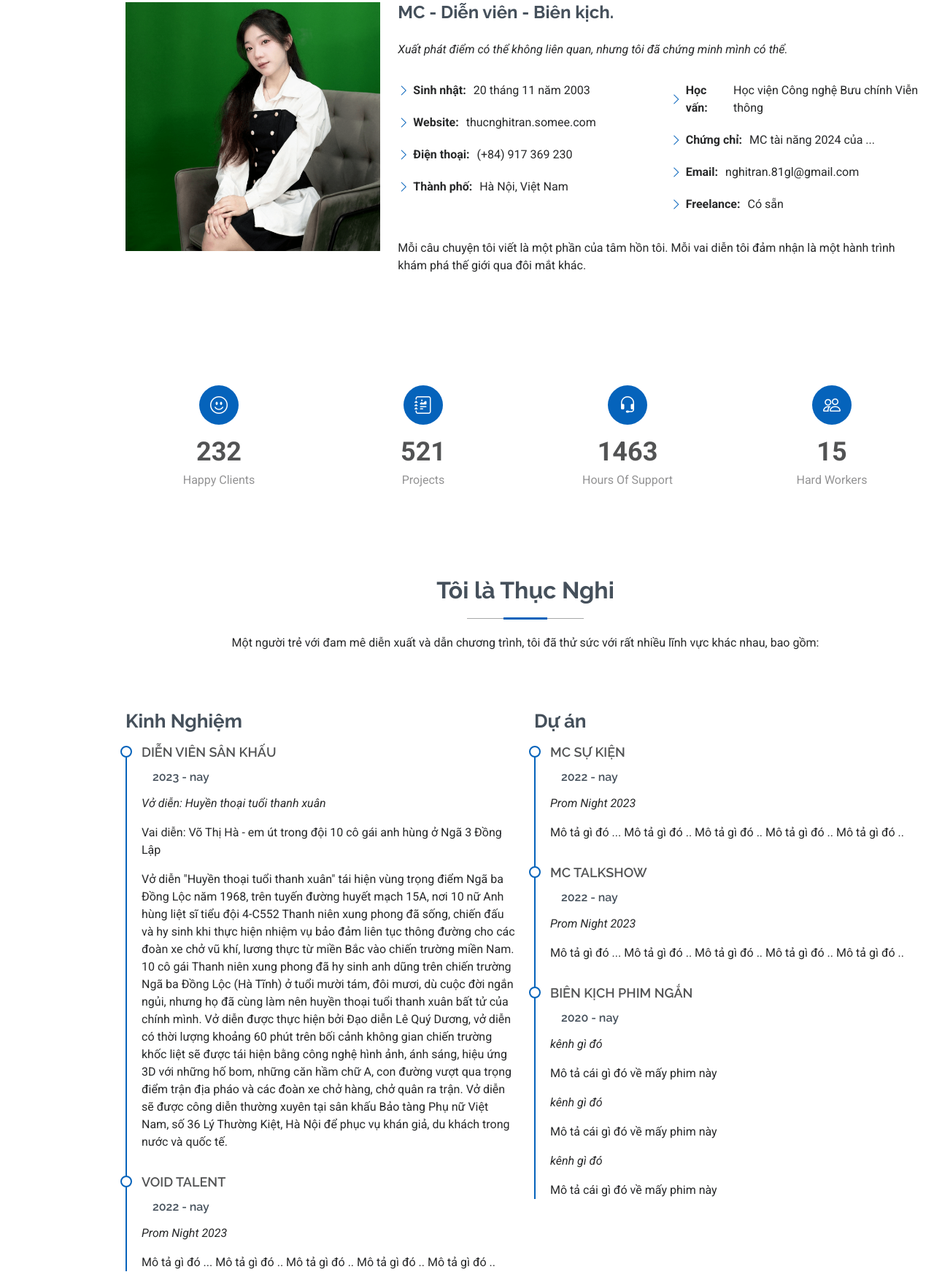
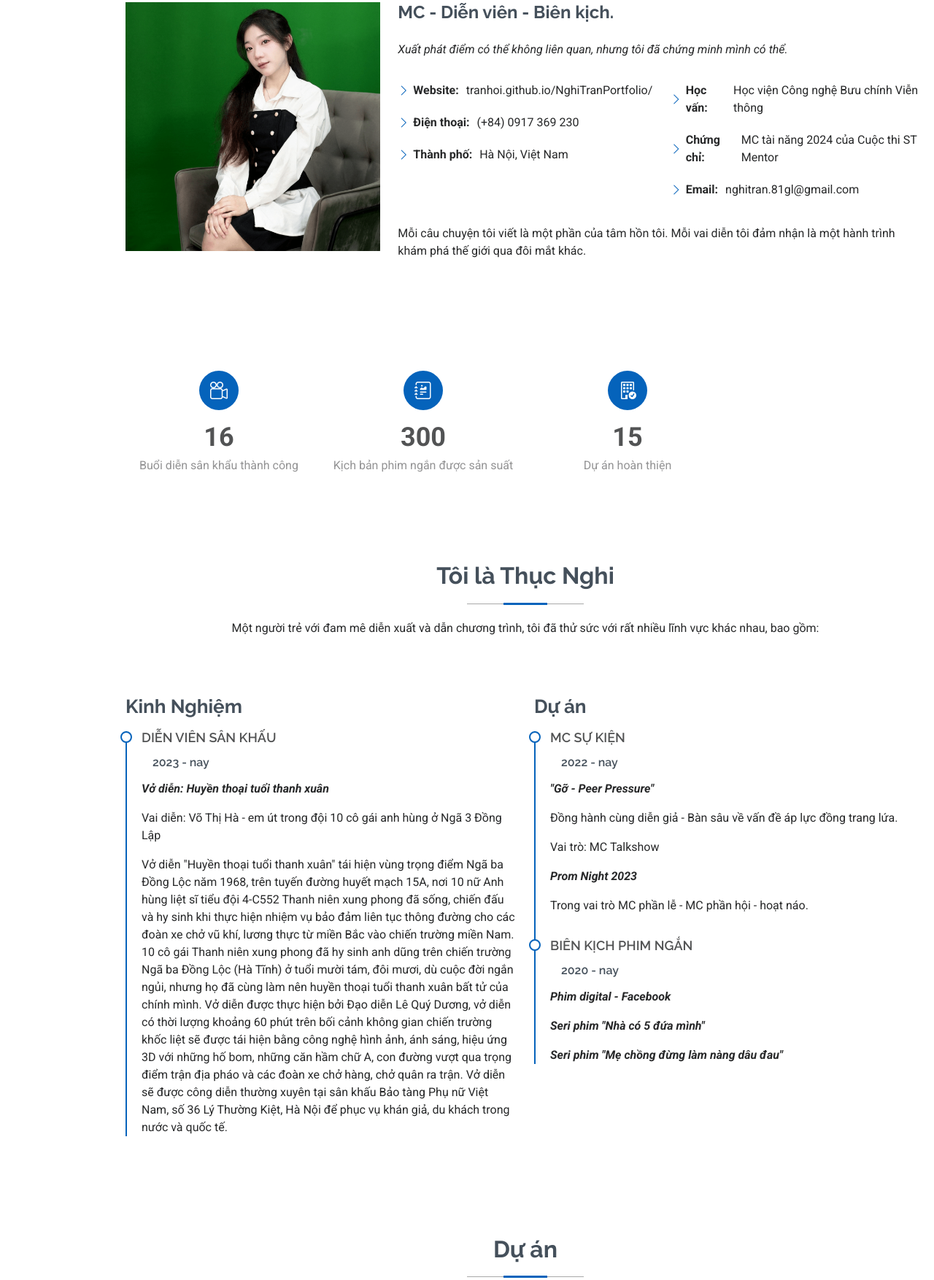
Before and after one commit to tranhoi/NghiTranPortfolio, a plain HTML site: page index.html in a window 1280 px wide. Shown: the part 1043-2797 px from the top of the page at 73% size. Drawn offline with Linux system fonts and the light colour scheme.

Commit message:
edit 10/02

```diff
--- a/index.html
+++ b/index.html
@@ -4,7 +4,7 @@
 <head>
   <meta charset="utf-8">
   <meta content="width=device-width, initial-scale=1.0" name="viewport">
-  <title>Index - MyResume Bootstrap Template</title>
+  <title>Thục Nghi | Diễn viên - MC - Biên Kịch</title>
   <meta content="" name="description">
   <meta content="" name="keywords">
 
@@ -66,9 +66,9 @@
                         <h2>Thục Nghi Trần</h2>
                         <p>Tôi là <span class="typed" data-typed-items="MC Talkshow, MC Sự kiện, Diễn viên, Biên kịch">Nhà thiết kế</span><span class="typed-cursor typed-cursor--blink" aria-hidden="true"></span><span class="typed-cursor typed-cursor--blink" aria-hidden="true"></span></p>
                         <div class="social-links">
-                            <a href="#"><i class="bi bi-facebook"></i></a>
-                            <a href="#"><i class="bi bi-instagram"></i></a>
-                            <a href="#"><i class="bi bi-linkedin"></i></a>
+                            <a href="https://www.facebook.com/nghilun03"><i class="bi bi-facebook"></i></a>
+                            <a href="https://www.instagram.com/ni.neee__"><i class="bi bi-instagram"></i></a>
+                            <a href="https://www.linkedin.com/in/nghi-th%E1%BB%A5c-45690b279/"><i class="bi bi-linkedin"></i></a>
                         </div>
                     </div>
                 </div>
@@ -101,18 +101,16 @@
                         <div class="row">
                             <div class="col-lg-6">
                                 <ul>
-                                    <li><i class="bi bi-chevron-right"></i> <strong>Sinh nhật:</strong> <span>20 tháng 11 năm 2003</span></li>
-                                    <li><i class="bi bi-chevron-right"></i> <strong>Website:</strong> <span>thucnghitran.somee.com</span></li>
-                                    <li><i class="bi bi-chevron-right"></i> <strong>Điện thoại:</strong> <span>(+84) 917 369 230</span></li>
+                                    <li><i class="bi bi-chevron-right"></i> <strong>Website:</strong> <span>tranhoi.github.io/NghiTranPortfolio/</span></li>
+                                    <li><i class="bi bi-chevron-right"></i> <strong>Điện thoại:</strong> <span>(+84) 0917 369 230</span></li>
                                     <li><i class="bi bi-chevron-right"></i> <strong>Thành phố:</strong> <span>Hà Nội, Việt Nam</span></li>
                                 </ul>
                             </div>
                             <div class="col-lg-6">
                                 <ul>
                                     <li><i class="bi bi-chevron-right"></i> <strong>Học vấn:</strong> <span>Học viện Công nghệ Bưu chính Viễn thông</span></li>
-                                    <li><i class="bi bi-chevron-right"></i> <strong>Chứng chỉ:</strong> <span>MC tài năng 2024 của ...</span></li>
+                                    <li><i class="bi bi-chevron-right"></i> <strong>Chứng chỉ:</strong> <span>MC tài năng 2024 của Cuộc thi ST Mentor</span></li>
                                     <li><i class="bi bi-chevron-right"></i> <strong>Email:</strong> <span>nghitran.81gl@gmail.com</span></li>
-                                    <li><i class="bi bi-chevron-right"></i> <strong>Freelance:</strong> <span>Có sẵn</span></li>
                                 </ul>
                             </div>
                         </div>
@@ -133,34 +131,26 @@
                 <div class="row gy-4">
 
                     <div class="col-lg-3 col-md-6 d-flex flex-column align-items-center">
-                        <i class="bi bi-emoji-smile"></i>
+                        <i class="bi bi-camera-reels"></i>
                         <div class="stats-item">
-                            <span data-purecounter-start="0" data-purecounter-end="232" data-purecounter-duration="1" class="purecounter"></span>
-                            <p>Happy Clients</p>
+                            <span data-purecounter-start="0" data-purecounter-end="16" data-purecounter-duration="1" class="purecounter"></span>
+                            <p>Buổi diễn sân khẩu thành công</p>
                         </div>
                     </div><!-- End Stats Item -->
 
                     <div class="col-lg-3 col-md-6 d-flex flex-column align-items-center">
                         <i class="bi bi-journal-richtext"></i>
                         <div class="stats-item">
-                            <span data-purecounter-start="0" data-purecounter-end="521" data-purecounter-duration="1" class="purecounter"></span>
-                            <p>Projects</p>
+                            <span data-purecounter-start="0" data-purecounter-end="300" data-purecounter-duration="1" class="purecounter"></span>
+                            <p>Kịch bản phim ngắn được sản suất</p>
                         </div>
                     </div><!-- End Stats Item -->
 
                     <div class="col-lg-3 col-md-6 d-flex flex-column align-items-center">
-                        <i class="bi bi-headset"></i>
-                        <div class="stats-item">
-                            <span data-purecounter-start="0" data-purecounter-end="1463" data-purecounter-duration="1" class="purecounter"></span>
-                            <p>Hours Of Support</p>
-                        </div>
-                    </div><!-- End Stats Item -->
-
-                    <div class="col-lg-3 col-md-6 d-flex flex-column align-items-center">
-                        <i class="bi bi-people"></i>
+                        <i class="bi bi-building-check"></i>
                         <div class="stats-item">
                             <span data-purecounter-start="0" data-purecounter-end="15" data-purecounter-duration="1" class="purecounter"></span>
-                            <p>Hard Workers</p>
+                            <p>Dự án hoàn thiện</p>
                         </div>
                     </div><!-- End Stats Item -->
 
@@ -188,7 +178,7 @@
                         <div class="resume-item">
                             <h4>Diễn viên sân khấu</h4>
                             <h5>2023 - nay</h5>
-                            <p><em>Vở diễn: Huyền thoại tuổi thanh xuân </em></p>
+                            <p><em><b>Vở diễn: Huyền thoại tuổi thanh xuân </b></em></p>
                             <p>Vai diễn: Võ Thị Hà - em út trong đội 10 cô gái anh hùng ở Ngã 3 Đồng Lập</p>
                             <p>
                                 Vở diễn "Huyền thoại tuổi thanh xuân" tái hiện vùng trọng điểm Ngã ba Đồng Lộc năm 1968, trên tuyến đường huyết mạch 15A, nơi 10 nữ Anh hùng liệt sĩ tiểu đội 4-C552
@@ -200,36 +190,26 @@
                                 Vở diễn sẽ được công diễn thường xuyên tại sân khấu Bảo tàng Phụ nữ Việt Nam, số 36 Lý Thường Kiệt, Hà Nội để phục vụ khán giả, du khách trong nước và quốc tế.
                             </p>
                         </div><!-- End Resume Item -->
-                        <div class="resume-item">
-                            <h4>Void talent</h4>
-                            <h5>2022 - nay</h5>
-                            <p><em>Prom Night 2023</em></p>
-                            <p>Mô tả gì đó ... Mô tả gì đó .. Mô tả gì đó .. Mô tả gì đó .. Mô tả gì đó ..</p>
-                        </div><!-- End Resume Item -->
                     </div>
+
                     <div class="col-lg-6" data-aos="fade-up" data-aos-delay="200">
                         <h3 class="resume-title">Dự án </h3>
                         <div class="resume-item">
                             <h4>MC sự kiện</h4>
                             <h5>2022 - nay</h5>
-                            <p><em>Prom Night 2023</em></p>
-                            <p>Mô tả gì đó ... Mô tả gì đó .. Mô tả gì đó .. Mô tả gì đó .. Mô tả gì đó ..</p>
+                            <p><em><b>"Gỡ - Peer Pressure"</b></em></p>
+                            <p>Đồng hành cùng diễn giả - Bàn sâu về vấn đề áp lực đồng trang lứa.</p>
+                            <p>Vai trò: MC Talkshow</p>
+                            <p><em><b>Prom Night 2023</b></em></p>
+                            <p>Trong vai trò MC phần lễ - MC phần hội - hoạt náo.</p>
                         </div><!-- End Resume Item -->
-                        <div class="resume-item">
-                            <h4>MC talkshow</h4>
-                            <h5>2022 - nay</h5>
-                            <p><em>Prom Night 2023</em></p>
-                            <p>Mô tả gì đó ... Mô tả gì đó .. Mô tả gì đó .. Mô tả gì đó .. Mô tả gì đó ..</p>
-                        </div><!-- End Resume Item -->
+
                         <div class="resume-item">
                             <h4>Biên kịch phim ngắn</h4>
                             <h5>2020 - nay</h5>
-                            <p><em>kênh gì đó</em></p>
-                            <p>Mô tả cái gì đó về mấy phim này</p>
-                            <p><em>kênh gì đó</em></p>
-                            <p>Mô tả cái gì đó về mấy phim này</p>
-                            <p><em>kênh gì đó</em></p>
-                            <p>Mô tả cái gì đó về mấy phim này</p>
+                            <p><em><b>Phim digital - Facebook</b></em></p>
+                            <p><em><b>Seri phim "Nhà có 5 đứa mình"</b></em></p>
+                            <p><em><b>Seri phim "Mẹ chồng đừng làm nàng dâu đau"</b></em></p>
                         </div><!-- End Resume Item -->
 
                     </div>
@@ -254,9 +234,9 @@
 
                     <ul class="portfolio-filters isotope-filters" data-aos="fade-up" data-aos-delay="100">
                         <li data-filter="*" class="filter-active">All</li>
-                        <li data-filter=".filter-app">App</li>
-                        <li data-filter=".filter-product">Card</li>
-                        <li data-filter=".filter-branding">Web</li>
+                        <li data-filter=".filter-app">Biên kịch</li>
+                        <li data-filter=".filter-product">Diễn viên</li>
+                        <li data-filter=".filter-branding">MC</li>
                     </ul><!-- End Portfolio Filters -->
 
                     <div class="row gy-4 isotope-container" data-aos="fade-up" data-aos-delay="200">
@@ -282,7 +262,6 @@
                         </div><!-- End Portfolio Item -->
 
                         <div class="col-lg-4 col-md-6 portfolio-item isotope-item filter-app">
-                            <img src="" />
                             <img src="assets/img/portfolio/product-1.jpg" class="img-fluid" alt="">
                             <div class="portfolio-info">
                                 <h4>App 2</h4>
@@ -319,7 +298,9 @@
                             <a class="stretched-link">
                                 <h3>MC sự kiện</h3>
                             </a>
-                            <p>Provident nihil minus qui consequatur non omnis maiores. Eos accusantium minus dolores iure perferendis tempore et consequatur.</p>
+                            <p>MC Sự kiện</p>
+                            <p>MC Talkshow</p>
+                            <p>MC Sân khấu</p>
                         </div>
                     </div><!-- End Service Item -->
 
@@ -332,9 +313,10 @@
                                 <i class="bi bi-broadcast"></i>
                             </div>
                             <a class="stretched-link">
-                                <h3>MC talkshow</h3>
+                                <h3>Diễn viên</h3>
                             </a>
-                            <p>Ut autem aut autem non a. Sint sint sit facilis nam iusto sint. Libero corrupti neque eum hic non ut nesciunt dolorem.</p>
+                            <p>Diễn viên sân khấu</p>
+                            <p>Diễn viên phim ngắn</p>
                         </div>
                     </div><!-- End Service Item -->
 
@@ -347,9 +329,11 @@
                                 <i class="bi bi-easel"></i>
                             </div>
                             <a class="stretched-link">
-                                <h3>Kịch bản phim ngắn</h3>
+                                <h3>Kịch bản</h3>
                             </a>
-                            <p>Ut excepturi voluptatem nisi sed. Quidem fuga consequatur. Minus ea aut. Vel qui id voluptas adipisci eos earum corrupti.</p>
+                            <p>Kịch bản phim ngắn</p>
+                            <p>Kịch bản tv seri</p>
+                            <p>Kịch bản sự kiện</p>
                         </div>
                     </div><!-- End Service Item -->
                 </div>
@@ -381,7 +365,7 @@
                             <i class="bi bi-telephone flex-shrink-0"></i>
                             <div>
                                 <h3>Gọi Cho Tôi</h3>
-                                <p>(+84) 917 369 230</p>
+                                <p>(+84) 0917 369 230</p>
                             </div>
                         </div><!-- End Info Item -->
 
@@ -406,10 +390,9 @@
                 Hãy sống với đam mê, viết nên câu chuyện của riêng bạn và diễn xuất bằng trái tim."
             </p>
             <div class="social-links d-flex justify-content-center">
-                <a href=""><i class="bi bi-facebook"></i></a>
-                <a href=""><i class="bi bi-instagram"></i></a>
-                <a href=""><i class="bi bi-skype"></i></a>
-                <a href=""><i class="bi bi-linkedin"></i></a>
+                <a href="https://www.facebook.com/nghilun03"><i class="bi bi-facebook"></i></a>
+                <a href="https://www.instagram.com/ni.neee__"><i class="bi bi-instagram"></i></a>
+                <a href="https://www.linkedin.com/in/nghi-th%E1%BB%A5c-45690b279/"><i class="bi bi-linkedin"></i></a>
             </div>
         </div>
     </footer>
```
